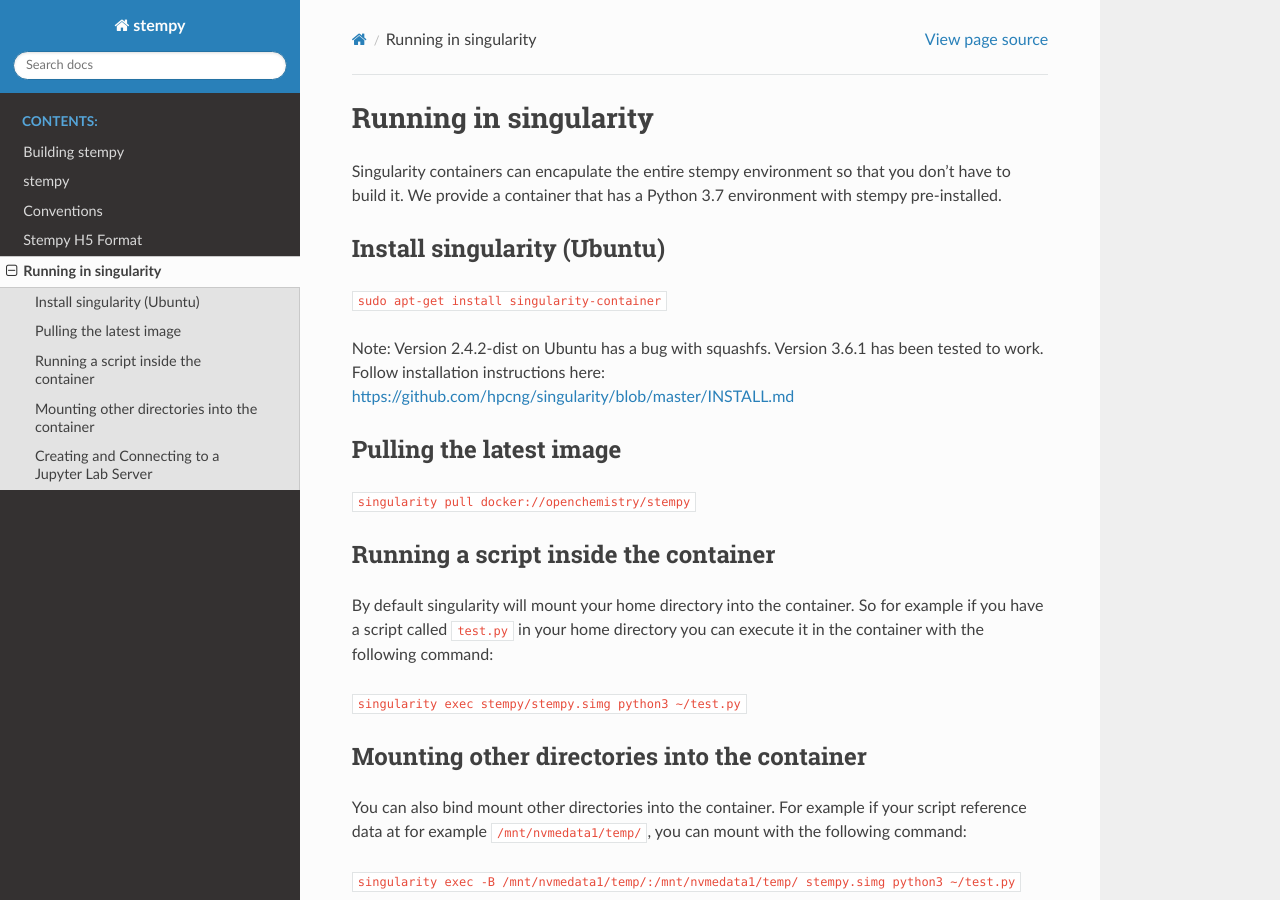
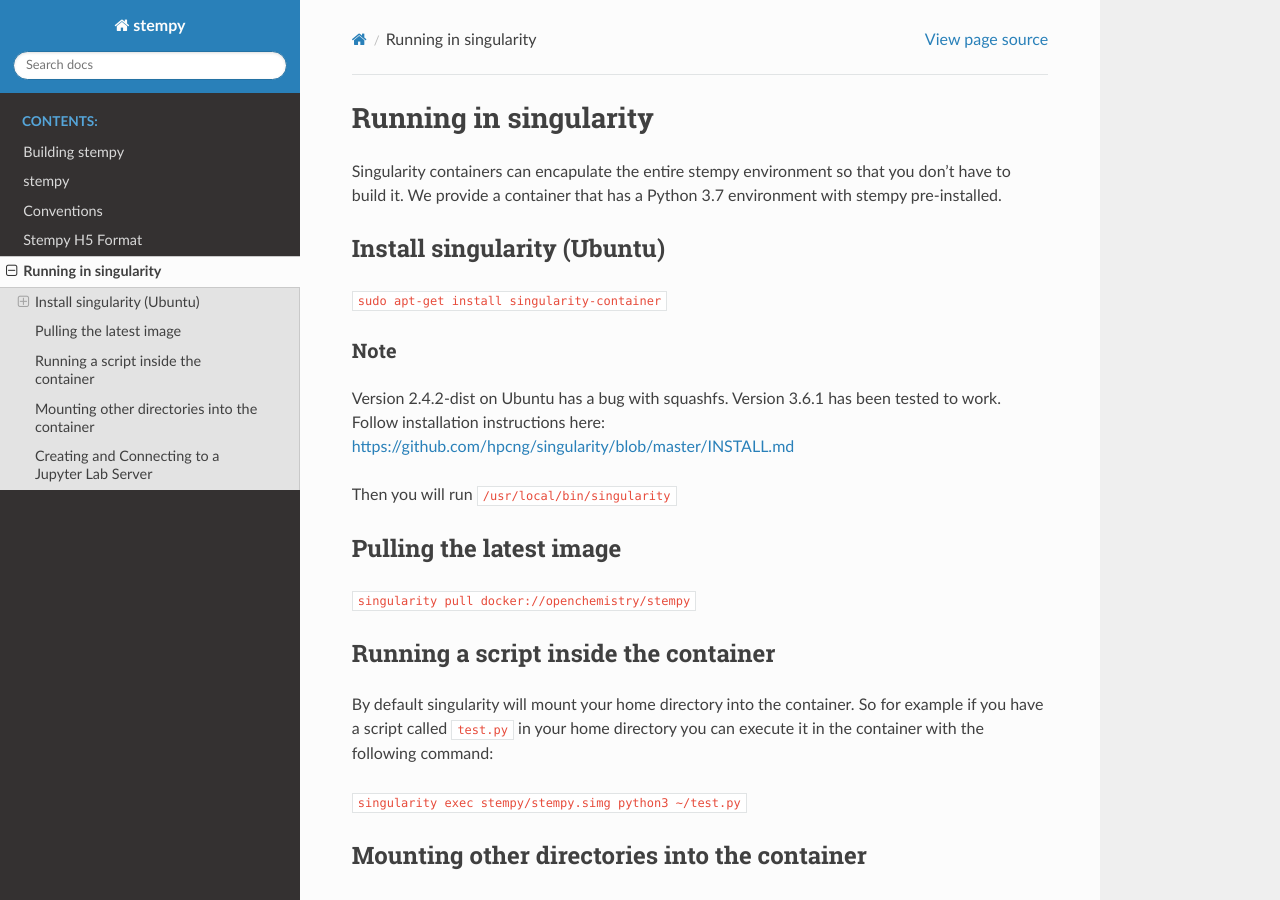
Before and after one commit to OpenChemistry/stempy, a Sphinx documentation site: the page built from docs/source/singularity.rst, in a window 1280 px wide and 900 px high. Built offline with Sphinx 7.4.7 and the Read the Docs theme 2.0.0, drawn with Linux system fonts in a browser that asks for light colours.

```diff
--- a/docs/source/singularity.rst
+++ b/docs/source/singularity.rst
@@ -12,9 +12,14 @@ Install singularity (Ubuntu)
 
 ``sudo apt-get install singularity-container``
 
-Note: Version 2.4.2-dist on Ubuntu has a bug with squashfs. Version 3.6.1
+Note
+####
+
+Version 2.4.2-dist on Ubuntu has a bug with squashfs. Version 3.6.1
 has been tested to work. Follow installation instructions here:
 https://github.com/hpcng/singularity/blob/master/INSTALL.md
+
+Then you will run ``/usr/local/bin/singularity``
 
 Pulling the latest image
 ------------------------
```
